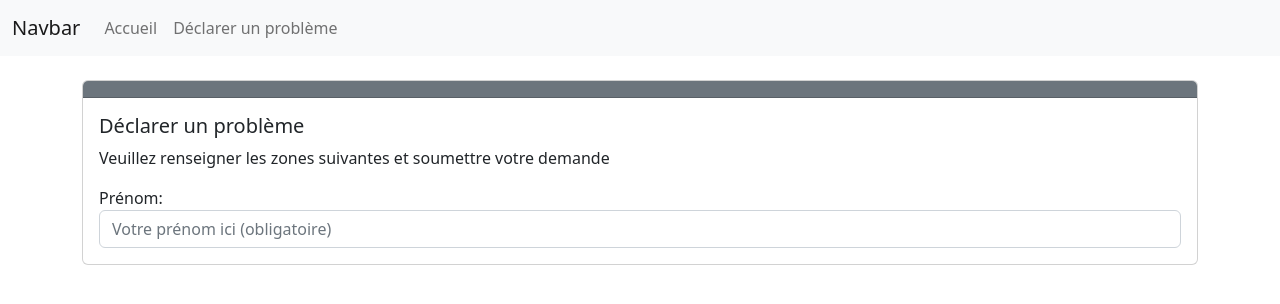
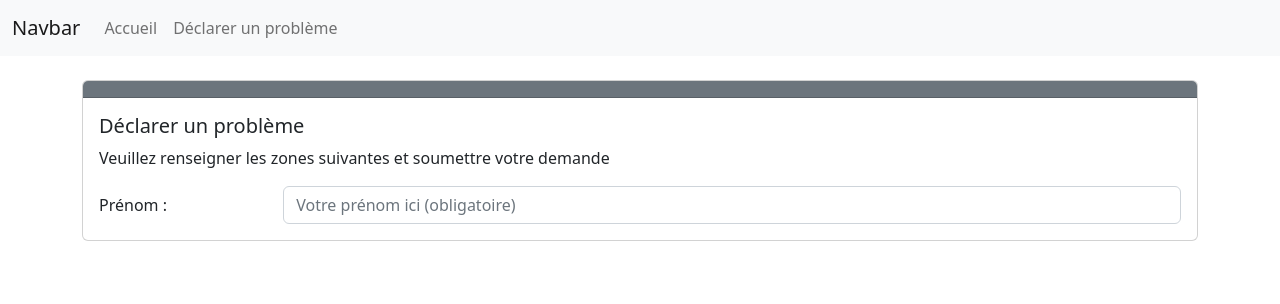
Before and after one commit to StillCPUEasy/Inter, an Angular app: page /probleme in a window 1280 px wide. Shown: the top 304 px of the page. Built offline with nearby package versions, Linux system fonts and the light colour scheme.

Commit message:
atelier 7: Legere modif pour couleur quand valide/invalide

```diff
--- a/src/app/probleme/probleme.component.html
+++ b/src/app/probleme/probleme.component.html
@@ -1,21 +1,52 @@
 <div class="container">
-  <br/>
+  <br />
   <div class="card">
     <div class="card-header text-white bg-secondary">
       <!-- L'en-tête ici -->
     </div>
     <div class="card-body">
       <h5 class="card-title">Déclarer un problème</h5>
-      <p class="card-text">Veuillez renseigner les zones suivantes et soumettre votre demande</p>
+      <p class="card-text">
+        Veuillez renseigner les zones suivantes et soumettre votre demande
+      </p>
 
       <!-- Add the form here -->
       <form [formGroup]="problemeForm" (ngSubmit)="save()">
-        <div class="form-group">
-          <label for="prenom">Prénom:</label>
-          <input type="text" class="form-control" id="prenom" formControlName="prenom" placeholder="Votre prénom ici (obligatoire)">
+        <div class="form-group row">
+          <label for="prenomId" class="col-md-2 col-form-label text-right"
+            >Prénom :</label
+          >
+          <div class="col-md-10">
+            <input
+              class="form-control"
+              id="prenomId"
+              type="text"
+              placeholder="Votre prénom ici (obligatoire)"
+              formControlName="prenom"
+              [ngClass]="{
+                'is-valid':
+                  (problemeForm.get('prenom')?.touched ||
+                    problemeForm.get('prenom')?.dirty) &&
+                  problemeForm.get('prenom')?.valid,
+                'is-invalid':
+                  (problemeForm.get('prenom')?.touched ||
+                    problemeForm.get('prenom')?.dirty) &&
+                  !problemeForm.get('prenom')?.valid
+              }"
+            />
+          </div>
+          <span
+            class="form-text"
+            *ngIf="(problemeForm.get('prenom')?.touched ||
+                problemeForm.get('prenom')?.dirty) &&
+                problemeForm.get('prenom')?.errors"
+          >
+            <span *ngIf="problemeForm.get('prenom')?.errors?.['required']">
+              <small class="text-muted"> Merci de saisir votre prénom. </small>
+            </span>
+          </span>
         </div>
       </form>
-
     </div>
   </div>
 </div>
```
